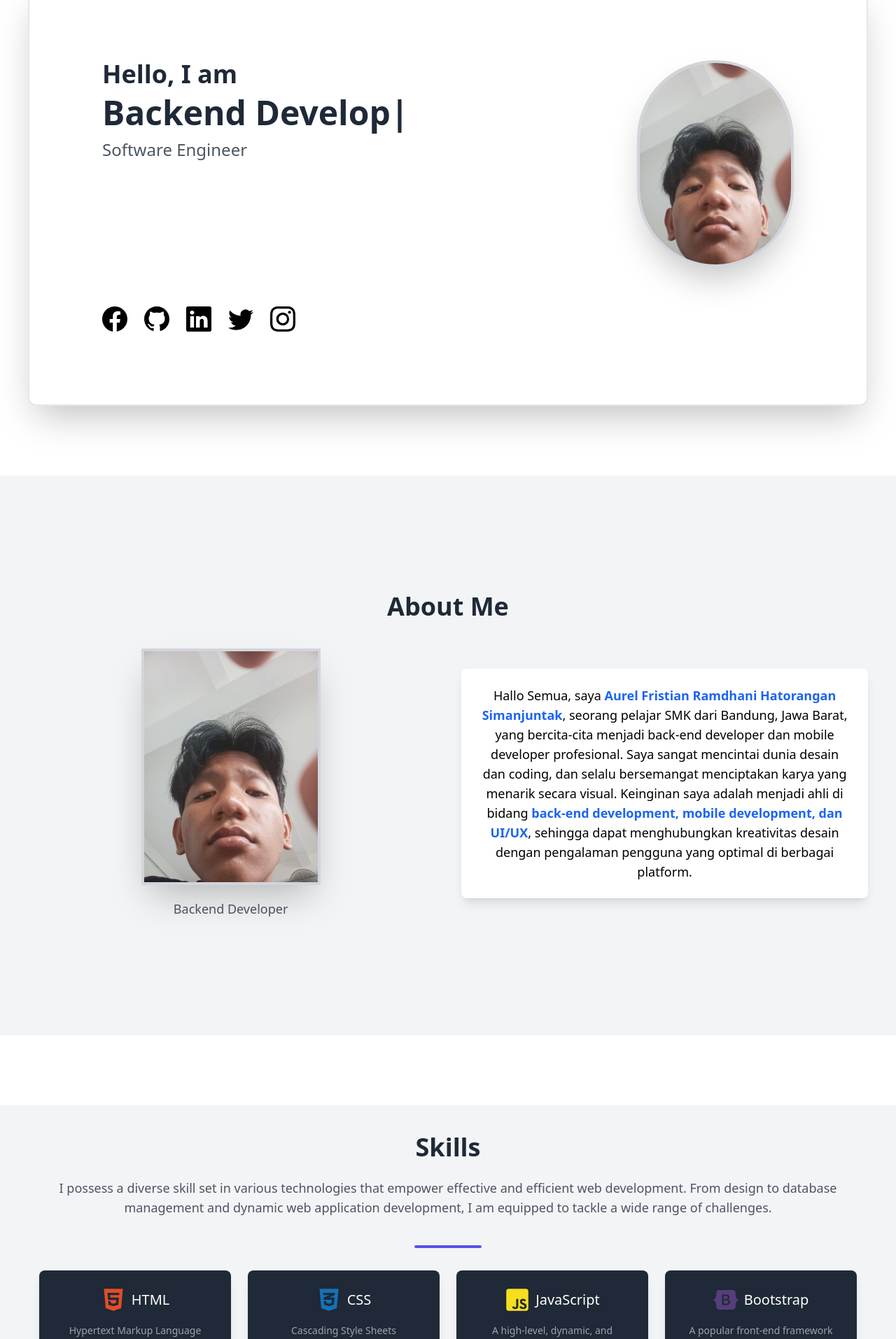
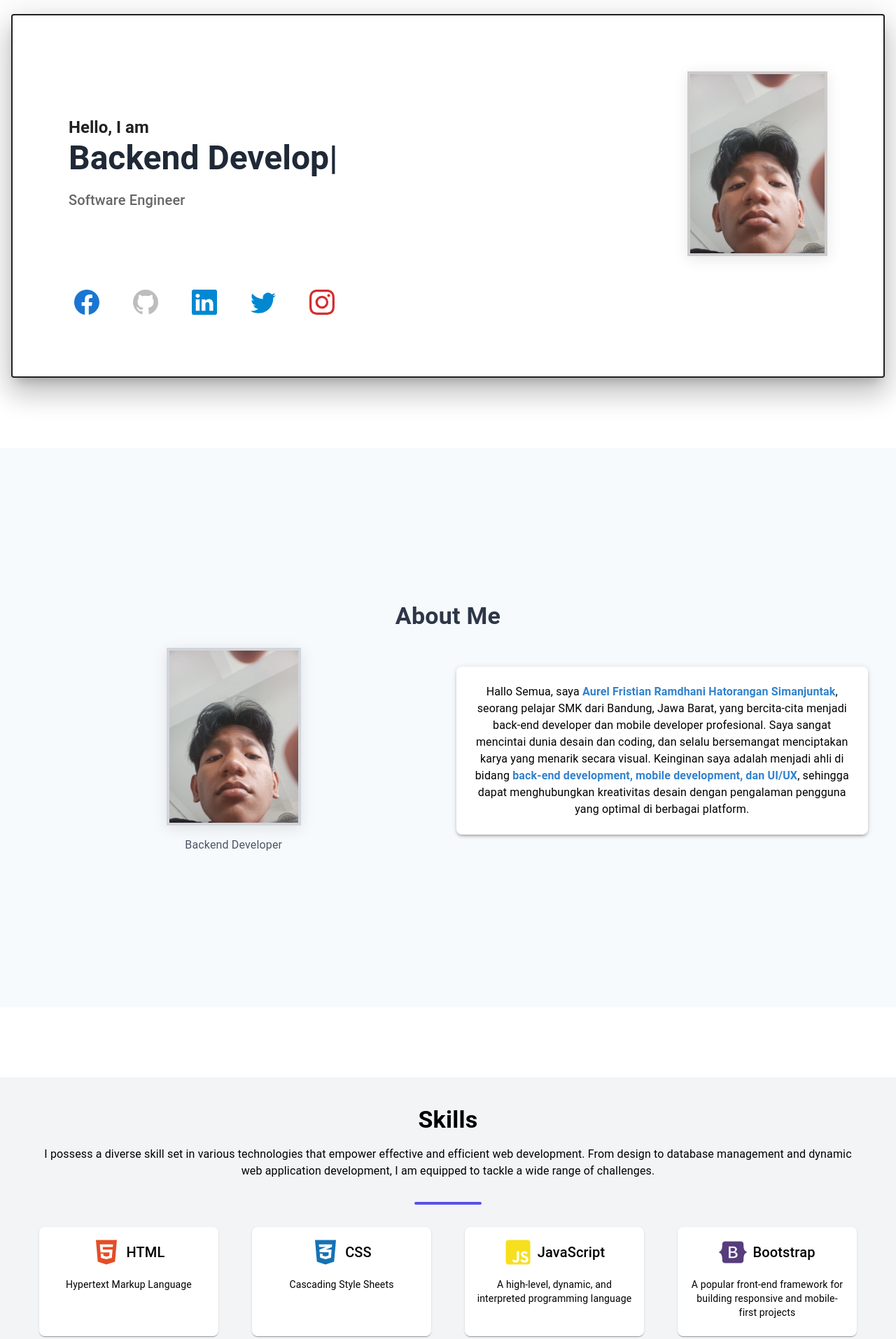
Before and after one commit to Aurelfrhs/my-cv, a React (Vite) app: page / in a window 1280 px wide. Shown: the part 160-2074 px from the top of the page at 70% size. Built offline with nearby package versions, Linux system fonts and the light colour scheme.

Commit message:
Update CV-3

```diff
--- a/src/components/Header.jsx
+++ b/src/components/Header.jsx
@@ -7,14 +7,10 @@ const headerVariants = {
   visible: { opacity: 1, y: 0 },
 };
 
-const linkVariants = {
-  hidden: { opacity: 0, x: -20 },
-  visible: { opacity: 1, x: 0 },
-};
-
 export const Header = () => {
   const [activeLink, setActiveLink] = useState("Home");
   const [scrollPosition, setScrollPosition] = useState(0);
+  const [isOpen, setIsOpen] = useState(false);
 
   const handleLinkClick = (link) => {
     setActiveLink(link);
@@ -34,6 +30,7 @@ export const Header = () => {
         targetElement.scrollIntoView({ behavior: "smooth", block: "start" });
       }, 300);
     }
+    setIsOpen(false);
   };
 
   useEffect(() => {
@@ -56,26 +53,18 @@ export const Header = () => {
         scrollPosition > 100 ? "bg-white shadow-lg" : "bg-transparent"
       }`}
     >
-      <Navbar fluid rounded className="max-w-6xl mx-auto px-4 sm:px-10">
+      <Navbar fluid rounded className="max-w-7xl w-full px-4 sm:px-10 py-4">
         <Navbar.Brand href="#">
           <span className="text-2xl sm:text-3xl font-bold text-gray-800">
             Portfolio
           </span>
         </Navbar.Brand>
-        {/* Hamburger Menu Button */}
-        <Navbar.Toggle />
-        {/* Navbar Items */}
-        <Navbar.Collapse>
+        <Navbar.Toggle onClick={() => setIsOpen(!isOpen)} />
+        <Navbar.Collapse className={`${isOpen ? "block" : "hidden"} md:block`}>
           <div className="flex flex-col md:flex-row md:space-x-6">
             {["Home", "About", "Skills", "Projects", "Contact Me"].map(
               (link, index) => (
-                <motion.div
-                  key={index}
-                  variants={linkVariants}
-                  initial="hidden"
-                  animate="visible"
-                  transition={{ duration: 0.5, delay: index * 0.1 }}
-                >
+                <div key={index}>
                   <Navbar.Link
                     href="#"
                     active={activeLink === link}
@@ -91,7 +80,7 @@ export const Header = () => {
                   >
                     {link}
                   </Navbar.Link>
-                </motion.div>
+                </div>
               )
             )}
           </div>
--- a/src/pages/About.jsx
+++ b/src/pages/About.jsx
@@ -2,57 +2,93 @@ import { useEffect } from "react";
 import Aos from "aos";
 import "aos/dist/aos.css";
 import Image from "../assets/Image.png";
-import { motion } from "framer-motion"; // Import motion
+import { motion } from "framer-motion";
+import { Box, Typography, Paper } from "@mui/material";
 
 export const About = () => {
   useEffect(() => {
-    Aos.init(); // Initialize AOS
+    Aos.init();
   }, []);
 
   return (
     <motion.section
-      id="about" // Set the correct ID for the section
+      id="about"
       initial={{ opacity: 0, y: 20 }}
       animate={{ opacity: 1, y: 0 }}
       exit={{ opacity: 0, y: 20 }}
       transition={{ duration: 0.5 }}
-      className="flex flex-col items-center justify-center p-10 min-h-screen w-full bg-gray-100"
+      style={{
+        display: "flex",
+        flexDirection: "column",
+        alignItems: "center",
+        justifyContent: "center",
+        padding: "2.5rem",
+        minHeight: "100vh",
+        width: "100%",
+        backgroundColor: "#F7FAFC"
+      }}
     >
-      <h1
-        className="font-extrabold text-4xl mb-10 text-center text-gray-800"
+      <Typography
+        variant="h4"
+        component="h1"
+        sx={{ fontWeight: 'bold', mb: 3, textAlign: 'center', color: '#2D3748' }}
         data-aos="fade-up"
         data-aos-offset="400"
         data-aos-easing="ease-in-sine"
       >
         About Me
-      </h1>
-      <div className="flex flex-col md:flex-row justify-center items-center w-full gap-10">
-        <div
-          className="flex flex-col items-center justify-center w-full md:w-1/2"
+      </Typography>
+      <Box display="flex" flexDirection={{ xs: "column", md: "row" }} justifyContent="center" alignItems="center" width="100%" gap={3}>
+        <Box
+          display="flex"
+          flexDirection="column"
+          alignItems="center"
+          justifyContent="center"
+          width={{ xs: "100%", md: "50%" }}
           data-aos="fade-right"
-          data-aos-offset="500"
+          data-aos-offset="300"
           data-aos-easing="ease-in-sine"
         >
-          <div className="relative mb-5">
+          <Box position="relative" mb={2}>
             <img
               src={Image}
               alt="Aurel"
-              className="border-4 border-gray-300 shadow-2xl transition-transform transform hover:scale-110 max-w-full w-48 sm:w-56 md:w-64"
+              style={{
+                border: '4px solid #D1D5DB',
+                boxShadow: '0 4px 20px rgba(0,0,0,0.1)',
+                transition: 'transform 0.3s',
+                maxWidth: '100%',
+                width: '12rem',
+              }}
+              onMouseEnter={(e) => (e.currentTarget.style.transform = 'scale(1.1)')}
+              onMouseLeave={(e) => (e.currentTarget.style.transform = 'scale(1)')}
             />
-          </div>
-          <p className="text-lg text-center text-gray-600">
+          </Box>
+          <Typography variant="body1" sx={{ textAlign: 'center', color: '#4A5568' }}>
             Backend Developer
-          </p>
-        </div>
-        <div
-          className="bg-white text-black p-6 rounded-lg shadow-lg flex items-center justify-center w-full md:w-1/2 transition-transform transform hover:scale-105"
+          </Typography>
+        </Box>
+        <Paper
+          elevation={3}
+          sx={{
+            bgcolor: 'white',
+            color: 'black',
+            p: 3,
+            borderRadius: '8px',
+            display: 'flex',
+            alignItems: 'center',
+            justifyContent: 'center',
+            width: { xs: "100%", md: "50%" },
+            transition: 'transform 0.3s',
+            '&:hover': { transform: 'scale(1.05)' },
+          }}
           data-aos="fade-left"
           data-aos-offset="400"
           data-aos-easing="ease-in-sine"
         >
-          <p className="text-lg text-center">
+          <Typography variant="body1" sx={{ textAlign: 'center' }}>
             Hallo Semua, saya{" "}
-            <span className="font-bold text-blue-600">
+            <span style={{ fontWeight: 'bold', color: '#3182CE' }}>
               Aurel Fristian Ramdhani Hatorangan Simanjuntak
             </span>
             , seorang pelajar SMK dari Bandung, Jawa Barat, yang bercita-cita
@@ -60,14 +96,14 @@ export const About = () => {
             sangat mencintai dunia desain dan coding, dan selalu bersemangat
             menciptakan karya yang menarik secara visual. Keinginan saya
             adalah menjadi ahli di bidang{" "}
-            <span className="font-bold text-blue-600">
+            <span style={{ fontWeight: 'bold', color: '#3182CE' }}>
               back-end development, mobile development, dan UI/UX
             </span>
             , sehingga dapat menghubungkan kreativitas desain dengan
             pengalaman pengguna yang optimal di berbagai platform.
-          </p>
-        </div>
-      </div>
+          </Typography>
+        </Paper>
+      </Box>
     </motion.section>
   );
 };
--- a/src/pages/Profile.jsx
+++ b/src/pages/Profile.jsx
@@ -1,10 +1,11 @@
 import React, { useEffect } from "react";
-import { Card } from "flowbite-react";
+import { Card, Typography, Box, IconButton } from "@mui/material";
 import { ReactTyped } from "react-typed";
 import { BsFacebook, BsGithub, BsLinkedin, BsTwitter, BsInstagram } from "react-icons/bs";
 import Image from '../assets/Image.png';
 import AOS from "aos";
 import "aos/dist/aos.css";
+import { motion } from "framer-motion";
 
 export const Profile = () => {
   useEffect(() => {
@@ -12,20 +13,29 @@ export const Profile = () => {
   }, []);
 
   return (
-    <div className="pt-10 px-4 sm:px-10" id="profile">
+    <Box id="profile" sx={{ pt: 10, px: 2, sm: { px: 4 }, md: { px: 10 } }}>
       <Card
-        className="max-w-full mx-auto p-5 sm:p-10 md:p-16 lg:p-20 shadow-2xl rounded-xl border-2 border-gray-200 bg-white dark:bg-gray-800 transition-transform transform hover:scale-105"
+        sx={{
+          maxWidth: "100%",
+          mx: "auto",
+          p: { xs: 3, sm: 5, md: 10 },
+          boxShadow: 24,
+          border: 2,
+          borderColor: "gray.200",
+          bgcolor: "white",
+          '&:hover': { transform: 'scale(1.02)' },
+          transition: 'transform 0.3s ease-in-out'
+        }}
         data-aos="fade-up"
         data-aos-easing="linear"
         data-aos-duration="500"
       >
-        {/* Profil Section */}
-        <div className="flex flex-col lg:flex-row items-center lg:items-start justify-between">
-          <div className="text-center lg:text-left mb-8 lg:mb-0">
-            <h2 className="text-2xl sm:text-3xl md:text-4xl font-bold text-gray-800 dark:text-white">
+        <Box display="flex" flexDirection={{ xs: "column", md: "row" }} alignItems="center" justifyContent="space-between">
+          <Box textAlign={{ xs: "center", md: "left" }} mb={{ xs: 5, md: 0 }}>
+            <Typography variant="h5" sx={{ fontWeight: 'bold', color: "text.primary" }}>
               Hello, I am
-            </h2>
-            <h1 className="font-bold text-3xl sm:text-4xl md:text-5xl lg:text-6xl">
+            </Typography>
+            <Typography variant="h3" sx={{ fontWeight: 'bold' }}>
               <ReactTyped
                 strings={[
                   "Aurel Fristian Ramdhani Hatorangan Simanjuntak",
@@ -36,57 +46,62 @@ export const Profile = () => {
                 loop
                 className="text-2xl sm:text-3xl md:text-4xl lg:text-5xl font-bold text-gray-800 dark:text-white"
               />
-            </h1>
-            <span className="block text-lg sm:text-xl md:text-2xl text-gray-600 dark:text-gray-400 mt-3">
+            </Typography>
+            <Typography variant="h6" sx={{ color: "text.secondary", mt: 2 }}>
               Software Engineer
-            </span>
-          </div>
+            </Typography>
+          </Box>
 
-          <div className="flex-shrink-0" data-aos="fade-up" data-aos-delay="200">
+          <Box flexShrink={0} data-aos="fade-up" data-aos-delay="200">
             <img
               alt="Aurel Fristian Ramdhani Hatorangan Simanjuntak"
               src={Image}
-              className="border-4 border-gray-300 shadow-2xl transition-transform transform hover:scale-110 rounded-full w-32 sm:w-40 md:w-48 lg:w-56"
+              style={{
+                border: '4px solid #ccc',
+                boxShadow: '0 4px 20px rgba(0,0,0,0.1)',
+                transition: 'transform 0.3s'
+              }}
+              onMouseEnter={(e) => (e.currentTarget.style.transform = 'scale(1.1)')}
+              onMouseLeave={(e) => (e.currentTarget.style.transform = 'scale(1)')}
+              width="200"
             />
-          </div>
-        </div>
+          </Box>
+        </Box>
 
         {/* Social Media Section */}
-        <div className="flex flex-wrap justify-center lg:justify-start items-center mt-10 gap-6">
-          {[{
-              icon: <BsFacebook />,
-              color: "hover:text-blue-600",
-              label: "Facebook"
-            }, {
-              icon: <BsGithub />,
-              color: "hover:text-gray-400",
-              label: "GitHub"
-            }, {
-              icon: <BsLinkedin />,
-              color: "hover:text-blue-500",
-              label: "LinkedIn"
-            }, {
-              icon: <BsTwitter />,
-              color: "hover:text-blue-400",
-              label: "Twitter"
-            }, {
-              icon: <BsInstagram />,
-              color: "hover:text-pink-500",
-              label: "Instagram"
-            }].map((social, index) => (
-            <div
+        <Box display="flex" flexWrap="wrap" justifyContent={{ xs: "center", md: "flex-start" }} alignItems="center" mt={5} gap={4}>
+          {[
+            { icon: <BsFacebook />, color: "primary.main", label: "Facebook" },
+            { icon: <BsGithub />, color: "grey.400", label: "GitHub" },
+            { icon: <BsLinkedin />, color: "info.main", label: "LinkedIn" },
+            { icon: <BsTwitter />, color: "info.main", label: "Twitter" },
+            { icon: <BsInstagram />, color: "error.main", label: "Instagram" }
+          ].map((social, index) => (
+            <motion.div
               key={index}
               aria-label={social.label}
-              className={`transition duration-300 transform hover:scale-125 ${social.color}`}
+              initial={{ scale: 1 }}
+              whileHover={{
+                scale: 1.2,
+                transition: { type: "spring", stiffness: 300, damping: 10 }
+              }}
               data-aos="fade-up"
               data-aos-delay={`${index * 100}`}
             >
-              {React.cloneElement(social.icon, { className: "text-3xl sm:text-4xl hover:animate-bounce" })}
-            </div>
+              <IconButton
+                sx={{
+                  color: social.color,
+                  '&:hover': { transform: 'scale(1.1)' },
+                  transition: 'transform 0.2s'
+                }}
+              >
+                {React.cloneElement(social.icon, { className: "text-3xl sm:text-4xl" })}
+              </IconButton>
+            </motion.div>
           ))}
-        </div>
+        </Box>
       </Card>
-    </div>
+    </Box>
   );
 };
 
--- a/src/pages/Project.jsx
+++ b/src/pages/Project.jsx
@@ -1,9 +1,11 @@
+import React, { useEffect } from "react";
 import Aos from "aos";
-import { useEffect } from "react";
+import "aos/dist/aos.css";
+import { Box, Typography, Card, CardMedia, Chip, Grid } from "@mui/material";
 
 export const Project = () => {
   useEffect(() => {
-    Aos.init();
+    Aos.init({ duration: 1000 });
   }, []);
 
   const projects = [
@@ -14,32 +16,72 @@ export const Project = () => {
   ];
 
   return (
-    <section className="flex flex-col p-10 pt-15 min-h-screen w-full" id="project">
-      <h2 className="font-extrabold text-4xl mb-10 mt-20 text-center text-gray-800" data-aos="fade-up" data-aos-offset="300" data-aos-easing="ease-in-sine">
+    <Box className="min-h-screen w-full p={5}" id="project" sx={{ backgroundColor: '#f5f5f5', display: 'flex', flexDirection: 'column', alignItems: 'center' }}>
+      <Typography
+        variant="h4"
+        component="h2"
+        align="center"
+        sx={{ fontWeight: 'bold', mb: 5, mt: 10, color: "text.primary" }}
+        data-aos="fade-up"
+      >
         My Projects
-      </h2>
-      <div className="grid grid-cols-1 gap-10 sm:grid-cols-2 lg:grid-cols-4">
+      </Typography>
+      <Grid container spacing={4} justifyContent="center">
         {projects.map((project, index) => (
-          <div
-            key={index}
-            className="flex flex-col justify-center items-center bg-white w-full h-auto p-5 rounded-lg shadow-md transition-transform transform hover:scale-105"
-            data-aos={index % 2 === 0 ? "fade-right" : "fade-left"}
-            data-aos-offset="300"
-            data-aos-easing="ease-in-sine"
-          >
-            <img src={project.imageUrl} alt={project.title} className="w-full h-48 object-cover rounded-md mb-3" />
-            <h3 className="text-gray-800 text-xl font-bold text-center">{project.title}</h3>
-            <div className="flex gap-3 mt-2 flex-wrap justify-center">
-              {project.tags.map((tag, tagIndex) => (
-                <span key={tagIndex} className="px-3 py-1 bg-blue-500 text-white rounded-md font-semibold">
-                  {tag}
-                </span>
-              ))}
-            </div>
-          </div>
+          <Grid item xs={12} sm={6} md={4} key={index}>
+            <Box
+              sx={{
+                display: 'flex',
+                justifyContent: 'center',
+                mb: 4,
+              }}
+              data-aos={index % 2 === 0 ? "fade-right" : "fade-left"}
+            >
+              <Card
+                sx={{
+                  display: 'flex',
+                  flexDirection: 'column',
+                  justifyContent: 'center',
+                  alignItems: 'center',
+                  transition: 'transform 0.3s, box-shadow 0.3s',
+                  '&:hover': {
+                    transform: 'scale(1.05)',
+                    boxShadow: 6
+                  },
+                  width: '100%',
+                  maxWidth: 400,
+                  boxShadow: 3,
+                  bgcolor: 'white',
+                  borderRadius: 2,
+                  overflow: 'hidden',
+                }}
+              >
+                <CardMedia
+                  component="img"
+                  image={project.imageUrl}
+                  alt={project.title}
+                  sx={{ height: 200, width: '100%', objectFit: 'cover' }}
+                />
+                <Box sx={{ p: 2, textAlign: 'center' }}>
+                  <Typography variant="h6" sx={{ fontWeight: 'bold', color: "text.primary" }}>
+                    {project.title}
+                  </Typography>
+                  <Box sx={{ mt: 1 }}>
+                    {project.tags.map((tag, tagIndex) => (
+                      <Chip
+                        key={tagIndex}
+                        label={tag}
+                        sx={{ margin: '2px', bgcolor: 'blue.500', color: 'white', fontWeight: 'bold' }}
+                      />
+                    ))}
+                  </Box>
+                </Box>
+              </Card>
+            </Box>
+          </Grid>
         ))}
-      </div>
-    </section>
+      </Grid>
+    </Box>
   );
 };
 
--- a/src/pages/Skill.jsx
+++ b/src/pages/Skill.jsx
@@ -15,6 +15,7 @@ import {
   FaProjectDiagram,
   FaPython,
 } from "react-icons/fa";
+import { Box, Card, Typography } from "@mui/material";
 
 const sections = [
   {
@@ -38,8 +39,7 @@ const sections = [
   {
     title: "Bootstrap",
     icon: <FaBootstrap />,
-    description:
-      "A popular front-end framework for building responsive and mobile-first projects",
+    description: "A popular front-end framework for building responsive and mobile-first projects",
     color: "#563D7C",
   },
   {
@@ -98,17 +98,21 @@ export const Skill = () => {
   }, []);
 
   return (
-    <div className="bg-gray-100 min-h-screen p-6 sm:p-10" id="skill">
-      <div className="max-w-screen-xl mx-auto px-4">
-        <h1
-          className="text-3xl sm:text-4xl font-bold text-center text-gray-800 mb-6"
+    <Box className="bg-gray-100 min-h-screen p-6 sm:p-10" id="skill">
+      <Box className="max-w-screen-xl mx-auto px-4">
+        <Typography
+          variant="h4"
+          component="h1"
+          align="center"
+          sx={{ fontWeight: 'bold', color: "black", mb: 2 }}
           data-aos="fade-down"
           data-aos-duration="1000"
         >
           Skills
-        </h1>
-        <h2
-          className="text-center text-gray-600 mb-10 text-sm sm:text-base lg:text-lg"
+        </Typography>
+        <Typography
+          align="center"
+          sx={{ color: "black", mb: 4 }}
           data-aos="fade-down"
           data-aos-duration="1200"
         >
@@ -116,44 +120,62 @@ export const Skill = () => {
           effective and efficient web development. From design to database
           management and dynamic web application development, I am equipped to
           tackle a wide range of challenges.
-        </h2>
+        </Typography>
 
-        <div
-          className="flex justify-center mb-8"
+        <Box
+          display="flex"
+          justifyContent="center"
+          mb={4}
           data-aos="fade-down"
           data-aos-duration="1200"
         >
-          <div className="w-16 sm:w-24 h-1 bg-indigo-600 rounded" />
-        </div>
+          <Box className="w-16 sm:w-24 h-1 bg-indigo-600 rounded" />
+        </Box>
 
-        <div className="grid grid-cols-1 sm:grid-cols-2 md:grid-cols-3 lg:grid-cols-4 gap-6">
+        <Box
+          display="grid"
+          gridTemplateColumns={{ xs: "repeat(1, 1fr)", sm: "repeat(2, 1fr)", md: "repeat(3, 1fr)", lg: "repeat(4, 1fr)" }}
+          gap={6}
+        >
           {sections.map((section, index) => (
-            <div
+            <Card
               key={index}
               data-aos="fade-up"
               data-aos-easing="linear"
               data-aos-duration="1000"
-              className="bg-gray-800 text-white rounded-lg p-4 sm:p-6 shadow-lg flex flex-col items-center text-center transition-transform transform hover:scale-105 relative"
+              sx={{
+                bgcolor: "gray.800",
+                color: "black",
+                borderRadius: 2,
+                p: 2,
+                display: "flex",
+                flexDirection: "column",
+                alignItems: "center",
+                textAlign: "center",
+                position: "relative",
+                transition: "transform 0.3s",
+                '&:hover': { transform: 'scale(1.05)' },
+              }}
             >
-              <div className="flex items-center justify-center mb-4">
-                <div
-                  className="text-3xl sm:text-4xl mr-2"
-                  style={{ color: section.color }}
+              <Box display="flex" alignItems="center" justifyContent="center" mb={2}>
+                <Box
+                  sx={{ fontSize: { xs: '2rem', sm: '2.5rem' }, color: section.color }}
                   aria-label={section.title}
                 >
                   {section.icon}
-                </div>
-                <h3 className="text-lg sm:text-xl">{section.title}</h3>
-              </div>
-              <p className="text-gray-400 text-xs sm:text-sm">{section.description}</p>
-              <div className="absolute bottom-0 left-0 right-0 p-2 bg-gray-700 text-center text-xs sm:text-sm rounded-b-lg opacity-0 hover:opacity-100 transition-opacity duration-300">
+                </Box>
+                <Typography variant="h6" sx={{ ml: 1, color: "black" }}>
+                  {section.title}
+                </Typography>
+              </Box>
+              <Typography variant="body2" sx={{ color: "gray.400", fontSize: { xs: '0.75rem', sm: '0.875rem' }, mb: 1 }}>
                 {section.description}
-              </div>
-            </div>
+              </Typography>
+            </Card>
           ))}
-        </div>
-      </div>
-    </div>
+        </Box>
+      </Box>
+    </Box>
   );
 };
 
```
Also changed, not shown: src/components/Footer.jsx (+37 -35 lines), src/pages/Contact.jsx (+49 -27 lines).
